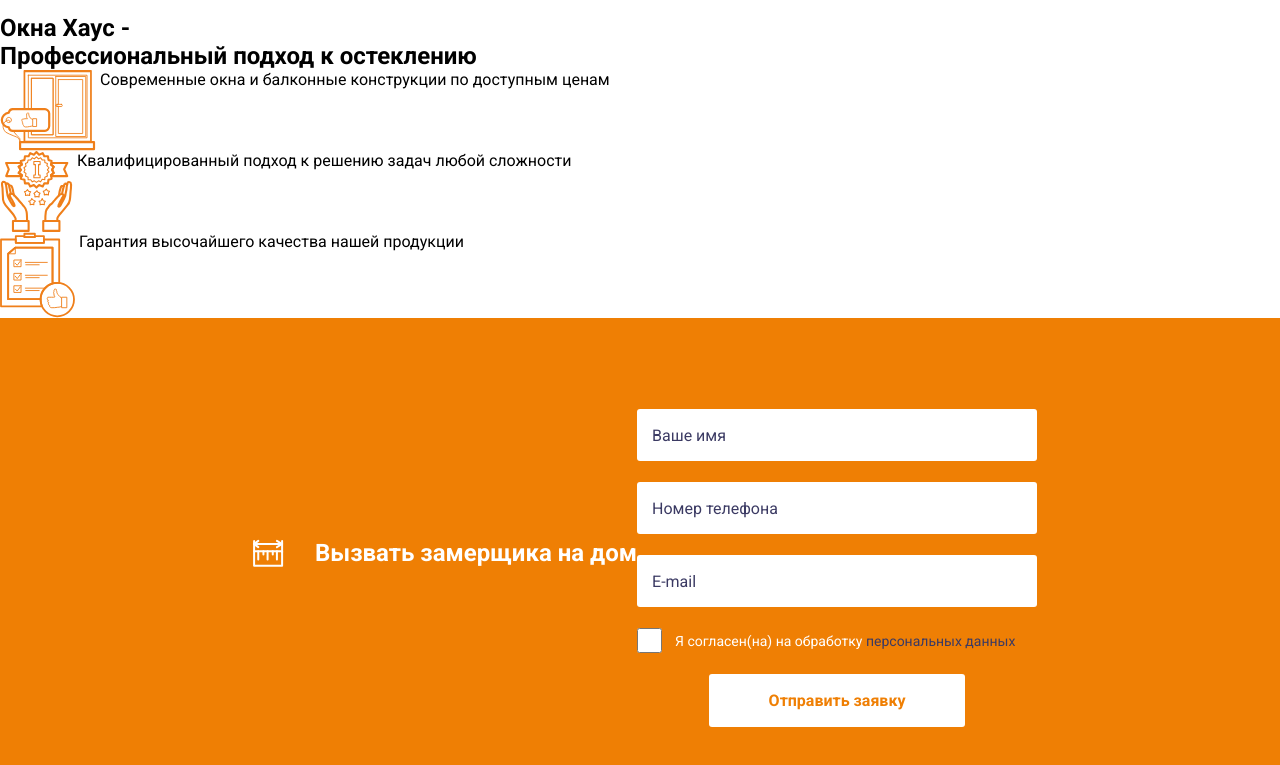
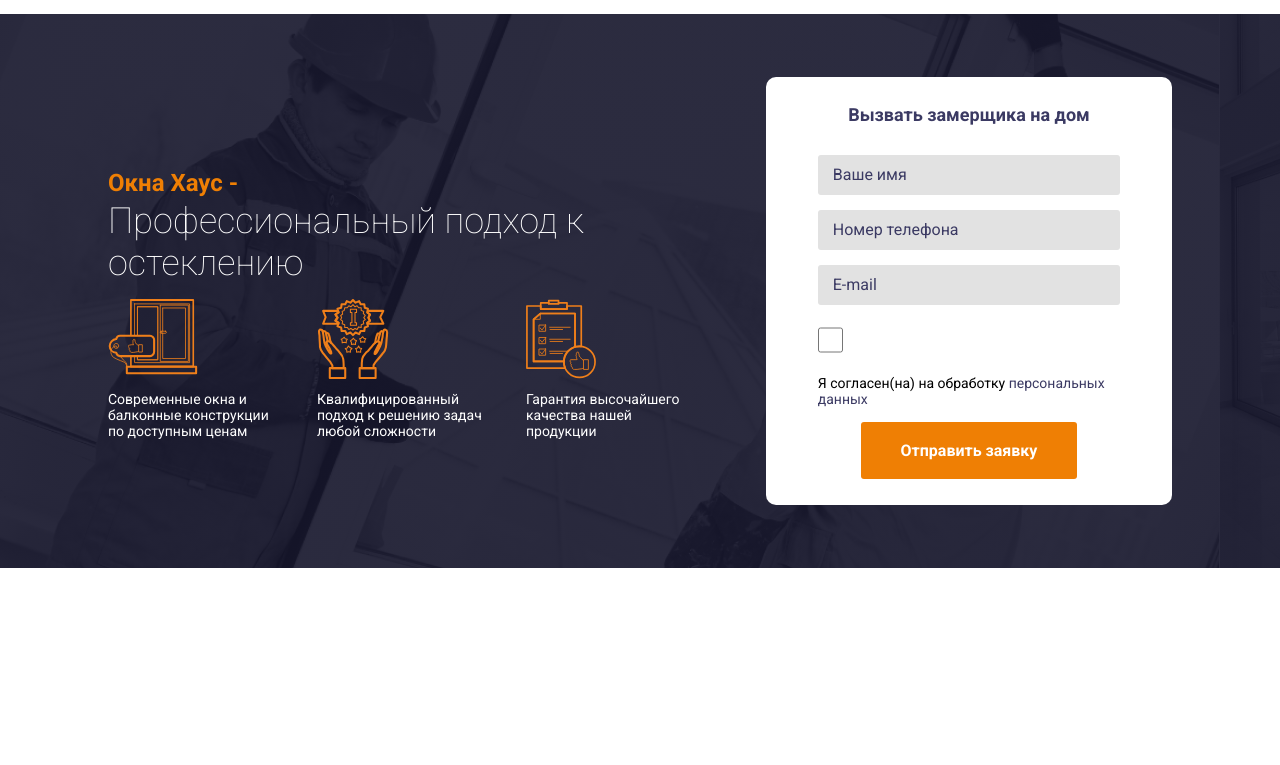
Before and after one commit to FlagellumDe1/---, a plain HTML site: page index.html in a window 1280 px wide. Shown: the part 83-848 px from the top of the page. After the commit the page ends 800 px from the top, so only its background shows below. Drawn offline with Linux system fonts and the light colour scheme.

Commit message:
Верстка секции Hero без адапива

```diff
--- a/css/_globals.scss
+++ b/css/_globals.scss
@@ -37,3 +37,7 @@ h1, h2, h3, h4, h5, h6{
     font-size: 24px;
     font-weight: 700;
 }
+
+.text-accent{
+    color: var(--color-accent);
+}
--- /dev/null
+++ b/css/blocks/_hero.scss
@@ -0,0 +1,54 @@
+.hero{
+    background-image: linear-gradient(to right, rgba(21, 21, 43, 0.9) 100%, rgba(51, 51, 73, 0.90) 100%), url('../media/images/hero-background.png');
+    background-repeat: no-repeat;
+
+    color: white;
+    font-size: 14px;
+
+    &__inner{
+        padding: 63px 83px;
+        display: flex;
+        column-gap: 30px;
+        justify-content: space-between;
+        align-items: center;
+    }
+
+    &__title{
+        font-family: 'Roboto', sans-serif;
+        font-weight: 100;
+        font-size: 36px;
+        padding-block: 15px;
+
+        .text-accent{
+            font-size: 24px;
+            font-weight: 700;
+            font-family: 'Roboto', sans-serif;
+        }
+    }
+
+    &__advantages{
+
+        &-list{
+        display: flex;
+        column-gap: 33px;
+        }
+
+        &-item{
+            display: flex;
+            min-height: 140px;
+            justify-content: space-between;
+            flex-direction: column;
+            align-items: start;
+        }
+        &-image{
+            max-height: 80px;
+            max-width: 90px;
+        }
+
+        &-description{
+            max-width: 176px;
+        }
+    }
+
+
+}
--- a/css/blocks/_model-order.scss
+++ b/css/blocks/_order-form.scss
@@ -1,21 +1,28 @@
-.modal-order{
-    min-width: 600px;
-    min-height: 500px;
+.order-form{
+    width: 600px;
+    height: 500px;
 
     display: flex;
     justify-content: center;
     align-items: center;
     color: white;
     font-size: 14px;
+    flex-direction: column;
+    flex-shrink: 0;
+    border-radius: 10px;
 
     @include mobile{
-        min-width: 380px;
+        width: 380px;
     }
 
     @include mobile-S{
-        min-width: 0px;
         width: 340px;
         padding: 0px !important;
+    }
+
+    &_small{
+        width: 406px;
+        height: 428px;
     }
 
     &_measuring{
@@ -48,9 +55,10 @@
         display: flex;
         flex-wrap: wrap;
         row-gap: 21px;
-        width: 400px;
+        width: 74.5%;
         column-gap: 13px;
         align-items: center;
+        margin: 0 auto;
 
         @include mobile{
             width: 300px;
@@ -118,6 +126,32 @@
         }
     }
 
+    &_white{
+        color: black;
+        background-color: white;
+        input{
+            background-color: #E2E2E2;
+            height: 40px;
+        }
+        .colored-text{
+            color: #4B67AF;
+        }
+        button{
+            background-color: var(--color-accent);
+            color: white;
+            padding: 19px 40px;
+        }
+
+        .order-form__title{
+            background: none;
+            padding: 0px;
+            color: var(--color-violet);
+            font-size: 18px;
+        }
+        .order-form__form{
+            row-gap: 15px;
+        }
+    }
 }
 
 .personal-info-link_violet{
--- a/css/styles.scss
+++ b/css/styles.scss
@@ -1,2 +1,2 @@
 @import 'variables', 'media', 'mixins', 'globals';
-@import 'blocks/burger-button','blocks/header', 'blocks/button', 'blocks/mobile-overlay', 'blocks/model-order';
+@import 'blocks/burger-button','blocks/header', 'blocks/button', 'blocks/mobile-overlay', 'blocks/order-form', 'blocks/hero';
--- a/index.html
+++ b/index.html
@@ -26,8 +26,8 @@
                 </ul>
             </nav>
             <div class="header__button-wrapper">
-                <button class="button button__order-measuring button_small" data-fancybox data-src="#modal-order_measuring">Заказать замер</button>
-                <button class="button button__order-calculation button_small" data-fancybox data-src="#modal-order_calculation">Заказать рассчет</button>
+                <button class="button button__order-measuring button_small" data-fancybox data-src="#order-form_measuring">Заказать замер</button>
+                <button class="button button__order-calculation button_small" data-fancybox data-src="#order-form_calculation">Заказать рассчет</button>
             </div>
             <button class="burger-button visible-mobile" onclick="mobileNavOverlay.showModal()">
                 <span class="visually-hidden">Открыть мобильное меню</span>
@@ -36,7 +36,7 @@
     </header>
     <main class="main">
         <section class="hero">
-            <div class="hero__inner">
+            <div class="hero__inner container">
                 <div class="hero__body">
                     <h2 class="hero__title">
                         <span class="text-accent">Окна Хаус -</span> <br>Профессиональный подход к остеклению
@@ -44,35 +44,37 @@
                     <div class="hero__advantages">
                         <ul class="hero__advantages-list">
                             <li class="hero__advantages-item">
-                                <img src="./media/icons/hero__advantages-item-image1.svg" alt="" class="hero__advantages-item-pic">
-                                Современные окна и балконные конструкции по доступным ценам
+                                <img src="./media/icons/hero__advantages-item-image1.svg" alt="" class="hero__advantages-image">
+                                <p class="hero__advantages-description"> Современные окна и балконные конструкции по доступным ценам</p>
                             </li>
                             <li class="hero__advantages-item">
-                                <img src="./media/icons/hero__advantages-item-image2.svg" alt="" class="hero__advantages-item-pic">
-                                Квалифицированный подход к решению задач любой сложности
+                                <img src="./media/icons/hero__advantages-item-image2.svg" alt="" class="hero__advantages-image">
+                                <p class="hero__advantages-description">Квалифицированный подход к решению задач любой сложности</p>
                             </li>
                             <li class="hero__advantages-item">
-                                <img src="./media/icons/hero__advantages-item-image3.svg" alt="" class="hero__advantages-item-pic">
-                                Гарантия высочайшего качества нашей продукции
+                                <img src="./media/icons/hero__advantages-item-image3.svg" alt="" class="hero__advantages-image">
+                                <p class="hero__advantages-description">Гарантия высочайшего качества нашей продукции</p>
                             </li>
                         </ul>
                     </div>
                 </div>
-                <div class="modal-order modal-order_measuring">
-                    <h3 class="modal-order__title">
+                <div class="order-form order-form_small order-form_white">
+                    <h3 class="order-form__title">
                         Вызвать замерщика на дом
                     </h3>
-                    <form action="" class="modal-order__form" id="measuringForm">
-                        <input type="text" id="clientName" class="modal-order__input" placeholder="Ваше имя">
-                        <input type="tel" id="clientTel" class="modal-order__input" placeholder="Номер телефона">
-                        <input type="email" id="clientEmail" class="modal-order__input" placeholder="E-mail">
-                        <input type="checkbox" name="personal-info-agreement" id="personalInfo" class="modal-order__input_checkbox">
-                        <label for="personal-info-agreement">
-                            Я согласен(на) на обработку
-                            <a href="#" class="personal-info-link personal-info-link_violet">персональных данных</a>
-                        </label>
-                        <button type="submit" class="modal-order__send modal-order__send_accent button">Отправить заявку</button>
-                    </form>
+                    <div class="hero__form-wrapper">
+                        <form action="" class="order-form__form" id="measuringForm">
+                            <input type="text" id="clientName" class="order-form__input" placeholder="Ваше имя">
+                            <input type="tel" id="clientTel" class="order-form__input" placeholder="Номер телефона">
+                            <input type="email" id="clientEmail" class="order-form__input" placeholder="E-mail">
+                            <input type="checkbox" name="personal-info-agreement" id="personalInfo" class="order-form__input_checkbox">
+                            <label for="personal-info-agreement">
+                                Я согласен(на) на обработку
+                                <a href="#" class="personal-info-link personal-info-link_violet">персональных данных</a>
+                            </label>
+                            <button type="submit" class="order-form__send order-form__send_accent button">Отправить заявку</button>
+                        </form>
+                    </div>
                 </div>
             </div>
         </section>
@@ -98,36 +100,36 @@
             </ul>
         </nav>
     </dialog>
-    <dialog class="modal-order modal-order_measuring" style="display: none;" id="modal-order_measuring">
-        <h3 class="modal-order__title">
+    <dialog class="order-form order-form_measuring" style="display: none;" id="order-form_measuring">
+        <h3 class="order-form__title">
             Вызвать замерщика на дом
         </h3>
-        <form action="" class="modal-order__form" id="measuringForm">
-            <input type="text" id="clientName" class="modal-order__input" placeholder="Ваше имя">
-            <input type="tel" id="clientTel" class="modal-order__input" placeholder="Номер телефона">
-            <input type="email" id="clientEmail" class="modal-order__input" placeholder="E-mail">
-            <input type="checkbox" name="personal-info-agreement" id="personalInfo" class="modal-order__input_checkbox">
+        <form action="" class="order-form__form" id="measuringFormModal">
+            <input type="text" id="clientName" class="order-form__input" placeholder="Ваше имя">
+            <input type="tel" id="clientTel" class="order-form__input" placeholder="Номер телефона">
+            <input type="email" id="clientEmail" class="order-form__input" placeholder="E-mail">
+            <input type="checkbox" name="personal-info-agreement" id="personalInfo" class="order-form__input_checkbox">
             <label for="personal-info-agreement">
                 Я согласен(на) на обработку
                 <a href="#" class="personal-info-link personal-info-link_violet">персональных данных</a>
             </label>
-            <button type="submit" class="modal-order__send modal-order__send_accent button">Отправить заявку</button>
+            <button type="submit" class="order-form__send order-form__send_accent button">Отправить заявку</button>
         </form>
     </dialog>
-    <dialog class="modal-order modal-order_calculation" style="display: none;" id="modal-order_calculation">
-        <h3 class="modal-order__title">
+    <dialog class="order-form order-form_calculation" style="display: none;" id="order-form_calculation">
+        <h3 class="order-form__title">
             Заказать рассчет
         </h3>
-        <form action="" class="modal-order__form" id="measuringForm">
-            <input type="text" id="clientName" class="modal-order__input" placeholder="Ваше имя">
-            <input type="tel" id="clientTel" class="modal-order__input" placeholder="Номер телефона">
-            <input type="email" id="clientEmail" class="modal-order__input" placeholder="E-mail">
-            <input type="checkbox" name="personal-info-agreement" id="personalInfo" class="modal-order__input_checkbox">
+        <form action="" class="order-form__form" id="measuringForm">
+            <input type="text" id="clientName" class="order-form__input" placeholder="Ваше имя">
+            <input type="tel" id="clientTel" class="order-form__input" placeholder="Номер телефона">
+            <input type="email" id="clientEmail" class="order-form__input" placeholder="E-mail">
+            <input type="checkbox" name="personal-info-agreement" id="personalInfo" class="order-form__input_checkbox">
             <label for="personal-info-agreement">
                 Я согласен(на) на обработку
                 <a href="#" class="personal-info-link personal-info-link_accent">персональных данных</a>
             </label>
-            <button type="submit" class="modal-order__send modal-order__send_violet button">Отправить заявку</button>
+            <button type="submit" class="order-form__send order-form__send_violet button">Отправить заявку</button>
         </form>
     </dialog>
 </body>
```
Also changed, not shown: css/styles.css, 1 other file.
